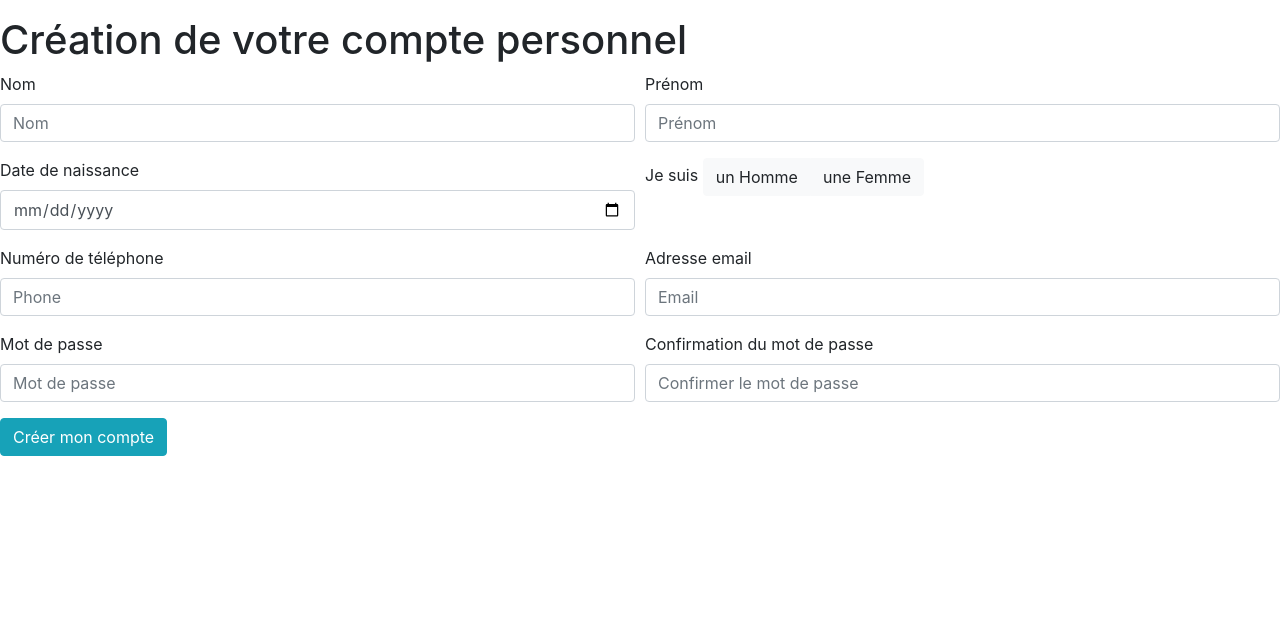
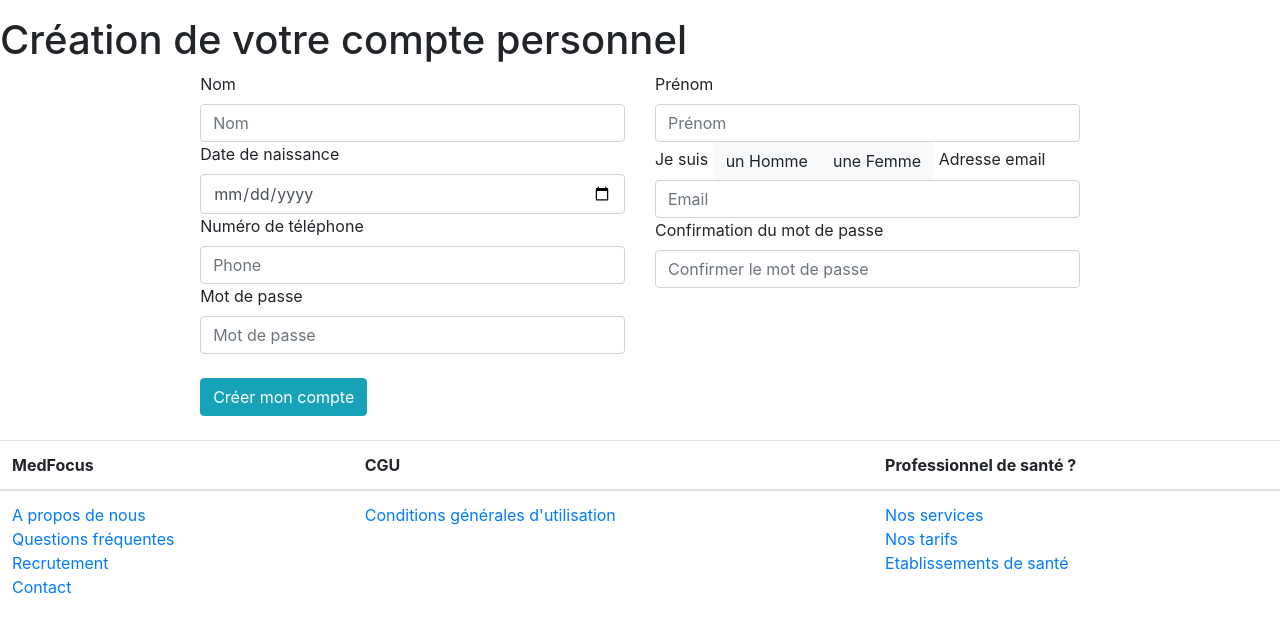
Before and after one commit to NicolasWeinachter/MedFocus, a PHP site: the page made by application/views/user/signup.php in a window 1280 px wide. Shown: the part 100-733 px from the top of the page. Run offline with PHP 8.4, Linux system fonts and the light colour scheme; the template is opened without the code that fills it, so the values that code supplies are empty.

Commit message:
form-user

```diff
--- a/application/views/user/signup.php
+++ b/application/views/user/signup.php
@@ -27,55 +27,105 @@
         </header>
 	</div>
 
-    <div id="container2_user">
-        <h1>Création de votre compte personnel</h1>
+        <h1 class="light">Création de votre compte personnel</h1>
+        <div class="row">
+            <div class="col-1"></div>
+                <div class="col-10">
+                    <div class="fond_onglet">
+                        <div class="row">
+                            <div class="col-1"></div>
+                            <div class="col-10">
                                 <form id="form" method="post" action="">
-
-        <div class="form-row">
-            <div class="form-group col-md-6">
+                                    <div class="row">
+                                            <div class="col-12">
+                                                <div class="row">
+                                                        <div class="col-6">
                                                                 <label for="inputName">Nom</label>
                                                                 <input type="text" name="inputName" value="<?php echo set_value('inputName'); ?>" class="form-control" id="inputName" placeholder="Nom">
                                                     			<?php echo form_error('inputName'); ?>
+
+                                                                <label for="inputBirth">Date de naissance</label>
+                                                                <input type="date" name="inputBirth" value="<?php echo set_value('inputBirth'); ?>" class="form-control" id="inputBirth" placeholder="Date de naissance">
+                                                                <?php echo form_error('inputBirth'); ?>
+
+                                                                <label for="inputPhone">Numéro de téléphone</label>
+                                                                <input type="tel" name="inputPhone" value="<?php echo set_value('inputPhone'); ?>" class="form-control" id="inputPhone" placeholder="Phone">
+                                                                <?php echo form_error('inputPhone'); ?>
+
+                                                                <label for="inputPassword">Mot de passe</label>
+                                                                <input type="password" name="inputPassword" value="<?php echo set_value('inputPassword'); ?>" class="form-control" id="inputPassword" placeholder="Mot de passe">
+                                                                <?php echo form_error('inputPassword'); ?>
                                                         </div>
-            <div class="form-group col-md-6">
+                                                        <div class="col-6">
                                                                 <label for="inputSurname">Prénom</label>
                                                                 <input type="text" name="inputSurname" value="<?php echo set_value('inputSurname'); ?>" class="form-control" id="inputSurname" placeholder="Prénom">
                                                     			<?php echo form_error('inputSurname'); ?>
-            </div>
-            <div class="form-group col-md-6">
-            <label for="inputBirth">Date de naissance</label>
-            <input type="date" name="inputBirth" value="<?php echo set_value('inputBirth'); ?>" class="form-control" id="inputBirth" placeholder="Date de naissance">
-			<?php echo form_error('inputBirth'); ?>
-            </div>
-            <div class="form-group col-md-6">
+
                                                                 <label for="inputSex">Je suis </label>
                                                                 <div class="btn-group" role="group" aria-label="Basic example">
                                                                     <button type="button" class="btn btn-light">un Homme</button>
                                                                     <button type="button" class="btn btn-light">une Femme</button>
                                                                 </div>
-            </div>
-            <div class="form-group col-md-6">
-            <label for="inputPhone">Numéro de téléphone</label>
-            <input type="tel" name="inputPhone" value="<?php echo set_value('inputPhone'); ?>" class="form-control" id="inputPhone" placeholder="Phone">
-			<?php echo form_error('inputPhone'); ?>
-            </div>
-            <div class="form-group col-md-6">
+
                                                                 <label for="inputEmail">Adresse email</label>
                                                                 <input type="email" name="inputEmail" value="<?php echo set_value('inputEmail'); ?>" class="form-control" id="inputEmail" aria-describedby="emailHelp" placeholder="Email">
                                                     			<?php echo form_error('inputEmail'); ?>
-            </div>
-            <div class="form-group col-md-6">
-            <label for="inputPassword">Mot de passe</label>
-            <input type="password" name="inputPassword" value="<?php echo set_value('inputPassword'); ?>" class="form-control" id="inputPassword" placeholder="Mot de passe">
-			<?php echo form_error('inputPassword'); ?>
-            </div>
-            <div class="form-group col-md-6">
+
                                                                 <label for="inputPassword2">Confirmation du mot de passe</label>
                                                                 <input type="password" name="inputPassword2" value="<?php echo set_value('inputPassword2'); ?>" class="form-control" id="inputPassword2" placeholder="Confirmer le mot de passe">
                                                     			<?php echo form_error('inputPassword2'); ?>
+
+                                                        </div>
+
+                                                </div>
+                                                <br>
+                                                <button type="submit" value="Envoyer" class="btn btn-info btn-center">Créer mon compte</button>
+
                                             </div>
                                     </div>
-            <button type="submit" value="Envoyer" class="btn btn-info">Créer mon compte</button>
                                 </form>
                             </div>
+                            <div class="col-1"></div>
+                        </div>
+                    </div>
+                </div>
+            </div>
+        </div>
+    </div>
+
+
+<footer>
+        <div id="containerFin">
+        <img class="logo-fin" src="<?php echo base_url('/assets/images/website/Logo-03.png'); ?>" width=200px>
+        <table class="table">
+            <thead>
+                <tr>
+                    <!--coucou -->
+                    <th scope="col">MedFocus</th>
+                    <th scope="col">CGU</th>
+                    <th scope="col">Professionnel de santé ?</th>
+                </tr>
+            </thead>
+            <tbody>
+                <tr>
+                    <td>
+                        <a class =" lien-normal text-blanc" href = "<?php echo site_url("home/about"); ?>">A propos de nous<br></a>
+                        <a class =" lien-normal text-blanc" href ="<?php echo site_url("home/faq"); ?>">Questions fréquentes<br></a>
+                        <a class =" lien-normal text-blanc" href="<?php echo site_url("home/recrutement"); ?>">Recrutement<br></a>
+                        <a class =" lien-normal text-blanc" href="<?php echo site_url("home/contact"); ?>">Contact</a>
+                    </td>
+                    <td>
+                        <a class =" lien-normal text-blanc" href = "<?php echo site_url("home/cgu"); ?>">Conditions générales d'utilisation<br></a>
+                    </td>
+                    <td>
+                        <a class =" lien-normal text-blanc text-blanc" href ="<?php echo site_url("home/services"); ?>">Nos services<br></a>
+                        <a class =" lien-normal text-blanc" href ="<?php echo site_url("home/tarifs"); ?>">Nos tarifs<br></a>
+                        <a class =" lien-normal text-blanc" href ="<?php echo site_url("home/eds"); ?>">Etablissements de santé<br></a>
+                    </td>
+                </tr>
+            </tbody>
+        </table>
+    </div>
+    </footer>
 </body>
+</html>
```
Also changed, not shown: assets/css/medfocus.css (+9 -0 lines). Lines whose indentation alone changed are shown as unchanged.
